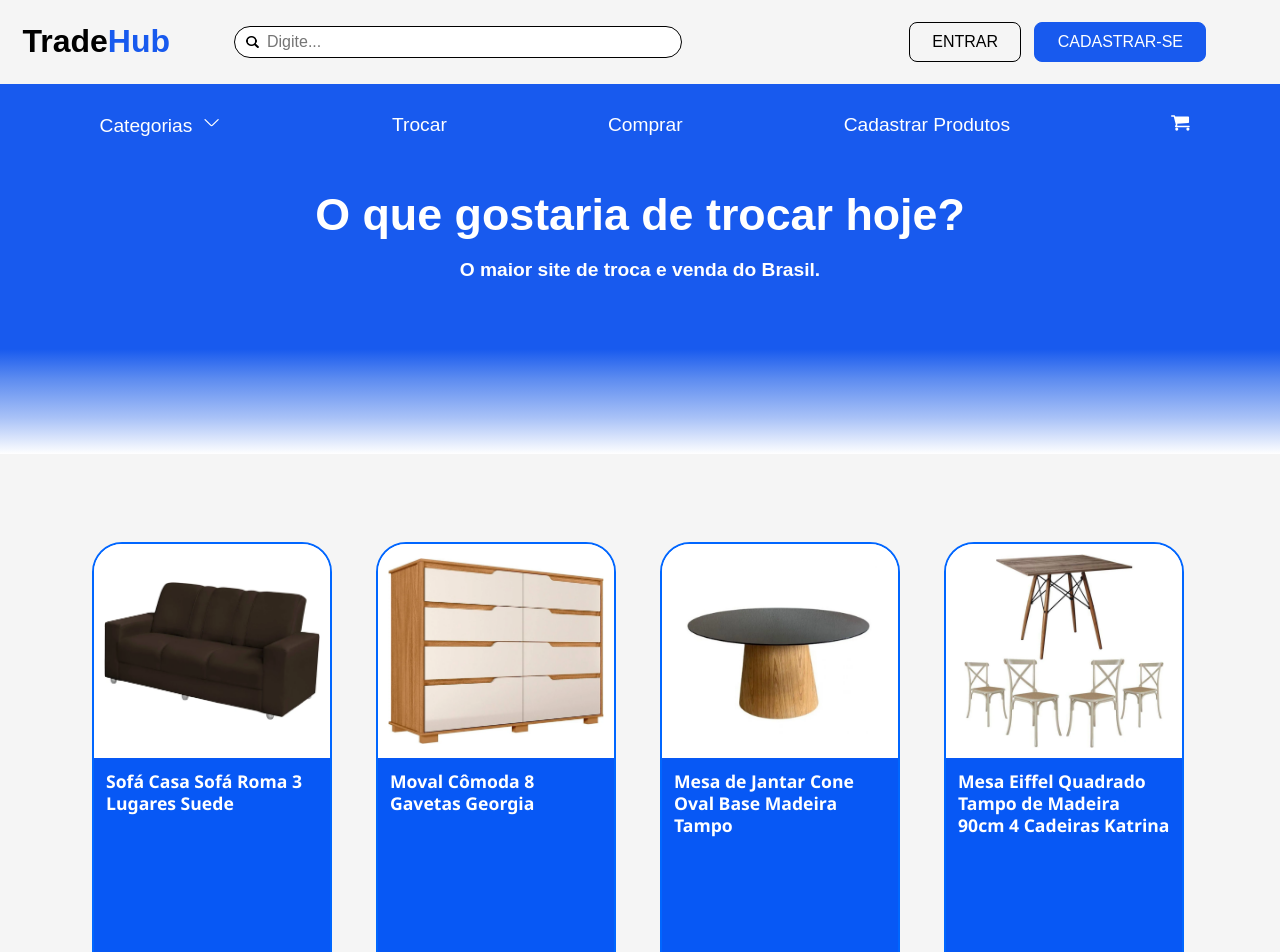
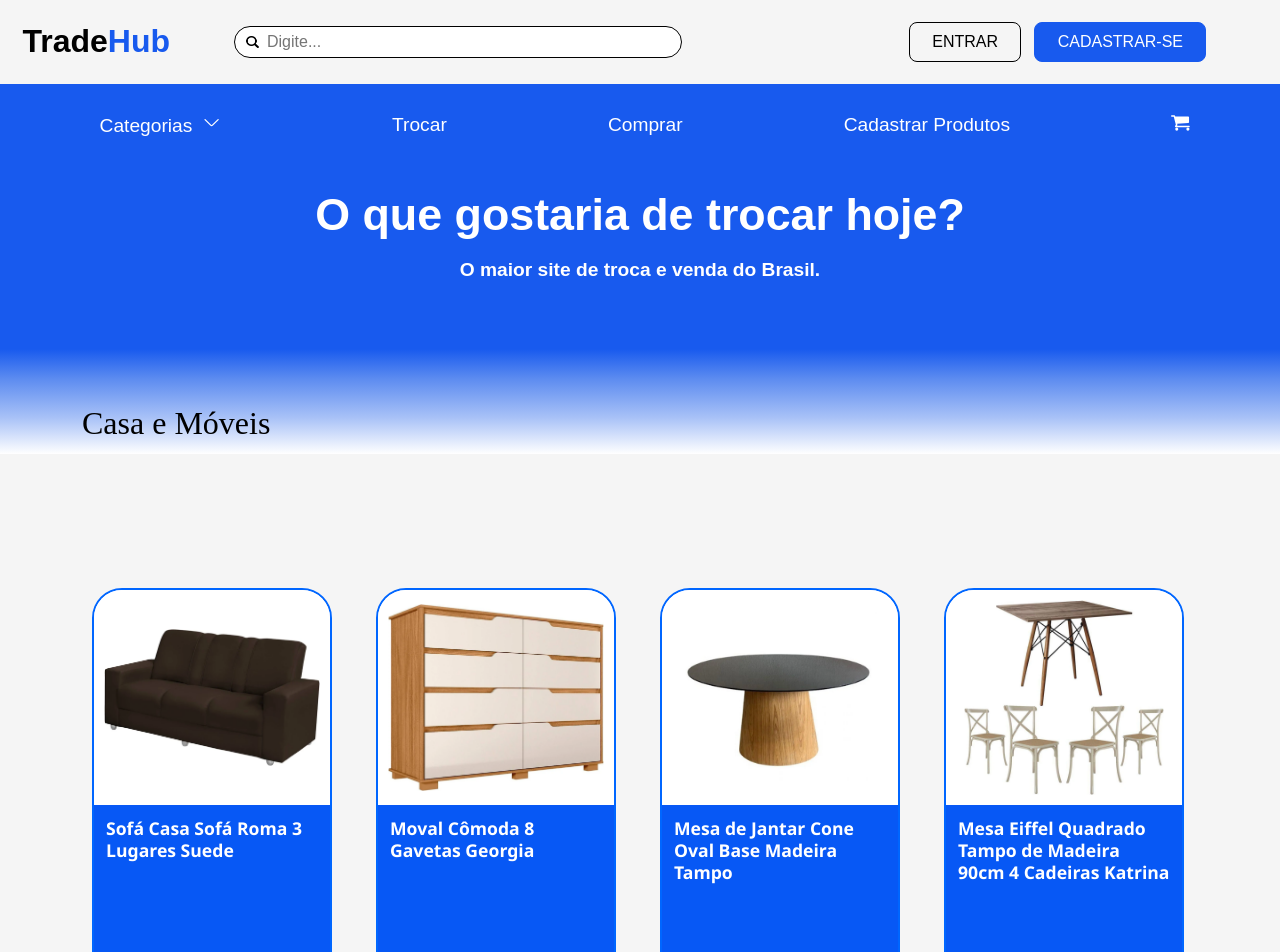
Before and after one commit to Hackathon-Trade-Hub/Trade-hub, a Vue app: page / in a window 1280 px wide. Shown: the top 952 px of the page. Built offline with nearby package versions, Linux system fonts and the light colour scheme.

Commit message:
Cards separados pela sua categoria

```diff
--- a/src/Views/HomeView.vue
+++ b/src/Views/HomeView.vue
@@ -3,10 +3,28 @@
     <main class="conteudo-principal">
 
       <section class="container my-5 lista-produtos">
-          <div class="produtos">
+          <div class="categorias">
 
-            <ProdutoCard v-for="produto in listaProdutos" :key="produto.id" :id="produto.id" :titulo="produto.titulo"
-            :descricao="produto.descricao" :imagem="produto.imagem" :preco="produto.preco"></ProdutoCard>
+            <div
+            v-for="(produtos, categoria) in produtosPorCategoria"
+            :key="categoria"
+            class="categoria"
+            >
+              <h2>{{ categoria }}</h2>
+
+              <div class="produtos">
+              <ProdutoCard
+                v-for="produto in produtos"
+                :key="produto.id"
+                :id="produto.id"
+                :titulo="produto.titulo"
+                :descricao="produto.descricao"
+                :imagem="produto.imagem"
+                :preco="produto.preco"
+              />
+            </div>
+
+          </div>
 
         </div>
       </section>
@@ -16,10 +34,22 @@
 
 <script setup>
 
+import { computed } from 'vue';
 import ProdutoCard from '@/components/ProdutoCard.vue';
 
 import { listaProdutos } from '@/data/produtos';
 
+const produtosPorCategoria = computed(() => {
+  const categorias = {};
+
+  for (const produto of listaProdutos) {
+    if (!categorias[produto.categoria]) {
+      categorias[produto.categoria] = [];
+    }
+    categorias[produto.categoria].push(produto);
+  }
+  return categorias;
+});
 </script>
 
 <style scoped>
```
